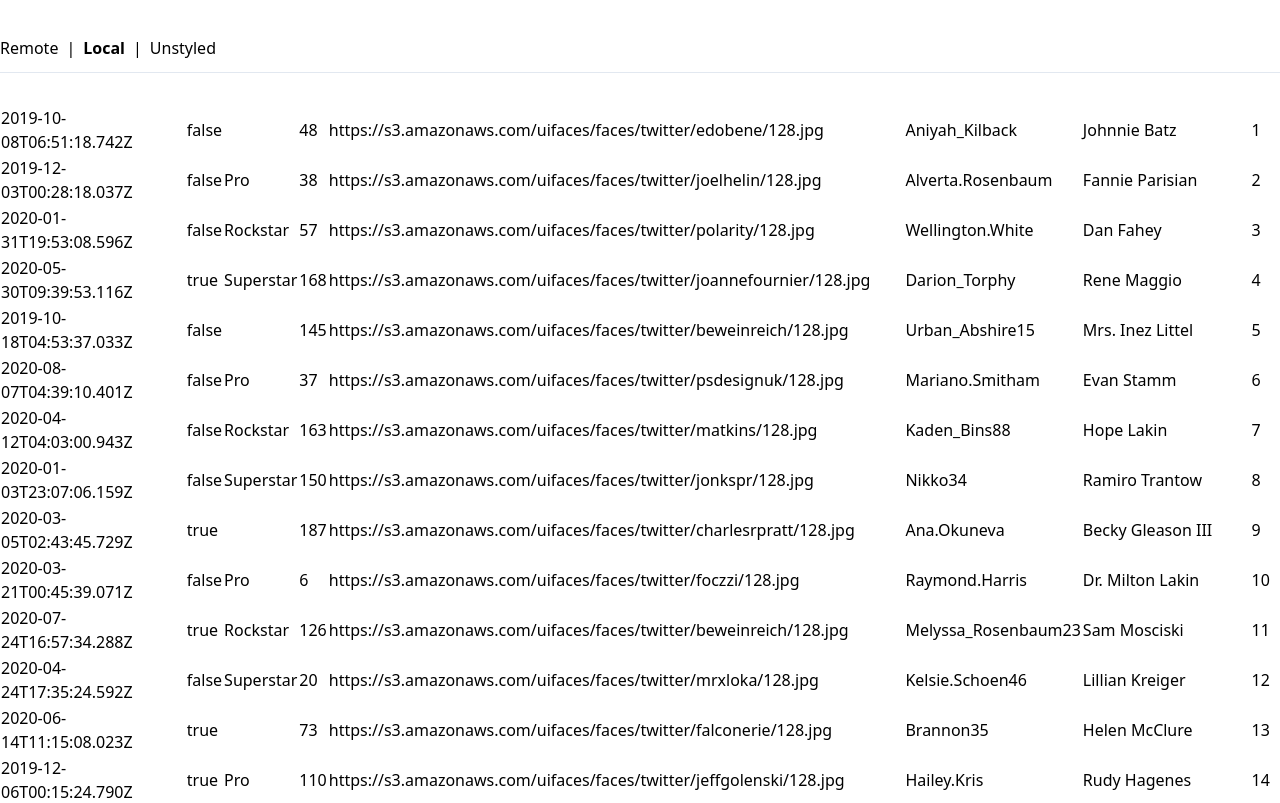
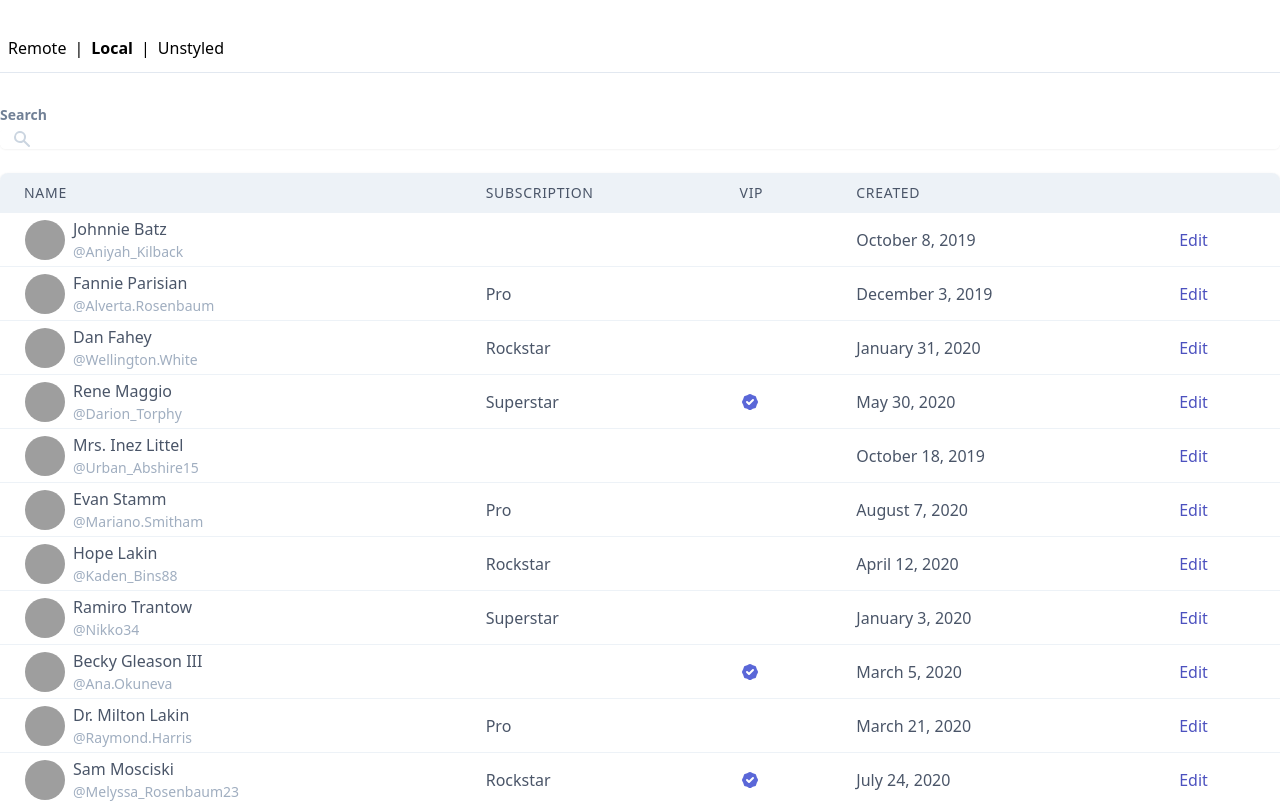
Before and after one commit to Uninen/datatable-experiment, a Vue app: page /local/ in a window 1280 px wide. Shown: the top 803 px of the page. Built offline with nearby package versions, Linux system fonts and the light colour scheme; grey boxes are pictures that could not be loaded; what @tailwindcss/ui, miragejs would draw is missing.

Commit message:
Style tweaks to remote table

```diff
--- a/src/components/datatable/DataTable.vue
+++ b/src/components/datatable/DataTable.vue
@@ -10,7 +10,7 @@ import DataTableFilter from './DataTableFilter.vue'
 import { useBreakpoint } from '../../utils/useTailwindBreakpoint'
 import { PaginationObject } from './types'
 import { AxiosInstance } from 'axios'
-import { paginate, generateID } from './utils'
+import { paginate, generateID, formatDate } from './utils'
 
 export default defineComponent({
   props: {
@@ -70,7 +70,13 @@ export default defineComponent({
     } else {
       tableId = generateID()
     }
-    console.log('Assigned ID to', tableId)
+    function dateFormatter(dateStr: string): string {
+      if (currentBreakpoint.value < 2) {
+        return formatDate(dateStr, 'YYYY-MM-DD')
+      } else {
+        return formatDate(dateStr, 'MMMM D, YYYY')
+      }
+    }
 
     function calculatePagination() {
       pagination.value = paginate(dataCount.value, currentPage.value, perPage.value, maxPages.value)
@@ -157,6 +163,7 @@ export default defineComponent({
       provide('data', data)
     }
     provide('bus', bus)
+    provide('dateFormatter', dateFormatter)
     provide('tableId', tableId)
     provide('pagination', pagination)
     provide('isFetchingData', isFetchingData)
--- a/src/components/datatable/DataTableFilter.vue
+++ b/src/components/datatable/DataTableFilter.vue
@@ -1,6 +1,6 @@
 <template>
   <teleport to="#datatable-filters">
-    <div class="mb-6">
+    <div class="mx-4 mb-4 sm:mx-0 sm:mb-6">
       <label for="email" class="block text-sm font-bold leading-5 text-gray-600">Search</label>
       <div class="flex mt-1 rounded-md shadow-sm">
         <div class="relative flex-grow focus-within:z-10">
--- a/src/components/datatable/TableRow.vue
+++ b/src/components/datatable/TableRow.vue
@@ -1,7 +1,7 @@
 <template>
   <tbody>
     <tr v-for="(obj, index) in data" :key="index">
-      <slot v-bind:item="obj">
+      <slot v-bind:item="obj" v-bind:formatDate="dateFormatter">
         <template v-if="dataKeys">
           <td v-for="dk in dataKeys">
             {{ obj[dk] }}
@@ -25,6 +25,7 @@ export default defineComponent({
   setup() {
     let dataKeys: string[] = []
     let data = inject('data')
+    let dateFormatter = inject('dateFormatter')
 
     if (data[0]) {
       dataKeys = Object.keys(data[0])
@@ -42,6 +43,7 @@ export default defineComponent({
     return {
       data,
       dataKeys,
+      dateFormatter,
     }
   },
 })
--- a/src/components/datatable/utils.ts
+++ b/src/components/datatable/utils.ts
@@ -1,3 +1,5 @@
+import dayjs from 'dayjs'
+
 import { PaginationObject } from './types'
 
 // heavily inspired by paginate() by Jason Watmore
@@ -99,3 +101,7 @@ export function generateID(): string {
     return (c === 'x' ? r : (r & 0x3) | 0x8).toString(16)
   })
 }
+
+export function formatDate(dateStr: string, format: string = 'MMMM D, YYYY'): string {
+  return dayjs(dateStr).format(format)
+}
--- a/src/views/Frame.vue
+++ b/src/views/Frame.vue
@@ -1,14 +1,18 @@
 <template>
   <div class="justify-center flex-1">
-    <div class="container pt-8 pb-8 mx-auto">
-      <div class="flex items-center justify-between w-full pb-2 mb-8 border-b border-gray-300">
-        <div class="flex items-center h-8 space-x-2">
+    <div class="container pt-2 pb-2 mx-auto sm:pt-8 sm:pb-8">
+      <div
+        class="flex items-center justify-center w-full px-2 pb-2 mb-8 border-b border-gray-300 sm:justify-between"
+      >
+        <div class="flex items-center h-8 space-x-2 text-sm sm:text-base">
           <router-link to="/">Remote</router-link> <span>|</span>
-          <router-link to="/local/">Local</router-link> <span>|</span>
-          <router-link to="/unstyled/">Unstyled</router-link>
+          <router-link to="/local/">Local</router-link> <span class="hidden sm:block">|</span>
+          <router-link to="/unstyled/" class="hidden sm:block">Unstyled</router-link>
         </div>
-        <div id="download-button"></div>
+        <div id="download-button" class="hidden md:block"></div>
       </div>
+      <div id="datatable-filters"></div>
+
       <router-view v-if="isMounted"></router-view>
     </div>
   </div>
--- a/src/views/Local.vue
+++ b/src/views/Local.vue
@@ -1,10 +1,85 @@
 <template>
   <div>
     <data-table
-      class="hidden sm:block"
       v-if="artistList.length > 0"
       :data="artistList"
-    ></data-table>
+      :items-per-page="15"
+      id="artists-table"
+      class="overflow-hidden border-b border-gray-200 divide-y divide-gray-200 shadow sm:rounded-lg"
+    >
+      <template #filters></template>
+      <template #loader>
+        <div class="p-4 text-base bg-gray-200">Loading data...</div>
+      </template>
+      <table-head class="rounded-t-md">
+        <th-item
+          class="items-center px-1 py-3 text-sm font-medium leading-4 tracking-wider text-left text-gray-700 uppercase bg-gray-200 select-none sm:px-3 md:px-6"
+          order-key="name"
+          id="sortby-name"
+          >Name</th-item
+        >
+        <th-item
+          class="items-center px-1 py-3 text-sm font-medium leading-4 tracking-wider text-left text-gray-700 uppercase bg-gray-200 select-none sm:px-3 md:px-6"
+          :hidden-below="2"
+          >Subscription</th-item
+        >
+        <th-item
+          class="items-center px-1 py-3 text-sm font-medium leading-4 tracking-wider text-left text-gray-700 uppercase bg-gray-200 select-none sm:px-3 md:px-6"
+          >VIP</th-item
+        >
+        <th-item
+          class="items-center px-1 py-3 text-sm font-medium leading-4 tracking-wider text-left text-gray-700 uppercase bg-gray-200 select-none sm:px-3 md:px-6"
+          order-key="created"
+          id="sortby-created"
+          >Created</th-item
+        >
+        <th-item
+          class="items-center px-1 py-3 text-sm font-medium leading-4 tracking-wider text-left text-gray-700 uppercase bg-gray-200 select-none sm:px-3 md:px-6"
+          >&nbsp;</th-item
+        >
+      </table-head>
+
+      <table-row
+        class="text-xs text-gray-700 divide-y divide-gray-200 sm:text-base"
+        v-slot="{ item }"
+      >
+        <td-item class="py-1">
+          <div class="flex items-center sm:px-6">
+            <img class="w-10 h-10 rounded-full" :src="item.photo" alt="" />
+            <div class="ml-2">
+              <span class="block text-sm sm:text-base datatable-name">{{ item.name }}</span>
+              <span class="block text-gray-500 sm:text-sm">@{{ item.username }}</span>
+            </div>
+          </div>
+        </td-item>
+        <td-item :hidden-below="2" class="sm:px-6">
+          {{ item.subscriptionType }}
+        </td-item>
+        <td-item class="sm:px-3 md:px-6">
+          <t-icon v-if="item.isVip" name="badge-check" class="w-5 h-5 text-indigo-600" />
+        </td-item>
+        <td-item class="px-6">{{ formatDate(item.created) }}</td-item>
+        <td-item class="px-6">
+          <button class="flex items-center hidden leading-5 text-indigo-700 sm:block">Edit</button>
+          <button class="flex items-center block leading-5 text-gray-400 sm:hidden">
+            <svg
+              class="w-4 h-4"
+              xmlns="http://www.w3.org/2000/svg"
+              fill="none"
+              viewBox="0 0 24 24"
+              stroke="currentColor"
+            >
+              <path
+                stroke-linecap="round"
+                stroke-linejoin="round"
+                stroke-width="2"
+                d="M9 5l7 7-7 7"
+              />
+            </svg>
+          </button>
+        </td-item>
+      </table-row>
+    </data-table>
   </div>
 </template>
 
@@ -12,11 +87,23 @@
 import { defineComponent } from 'vue'
 
 import DataTable from '../components/datatable/DataTable.vue'
+import TableHead from '../components/datatable/TableHead.vue'
+import TableRow from '../components/datatable/TableRow.vue'
+import TablePagination from '../components/datatable/TablePagination.vue'
+import ThItem from '../components/datatable/ThItem.vue'
+import TdItem from '../components/datatable/TdItem.vue'
+import { formatDate } from '../components/datatable/utils'
+
 import artists from '../utils/fixtures/artists.mirage.db.json'
 
 export default defineComponent({
   components: {
     DataTable,
+    TableHead,
+    ThItem,
+    TdItem,
+    TableRow,
+    TablePagination,
   },
 
   setup() {
@@ -25,6 +112,7 @@ export default defineComponent({
 
     return {
       artistList,
+      formatDate,
     }
   },
 })
```
Also changed, not shown: src/views/Remote.vue (+16 -20 lines).
